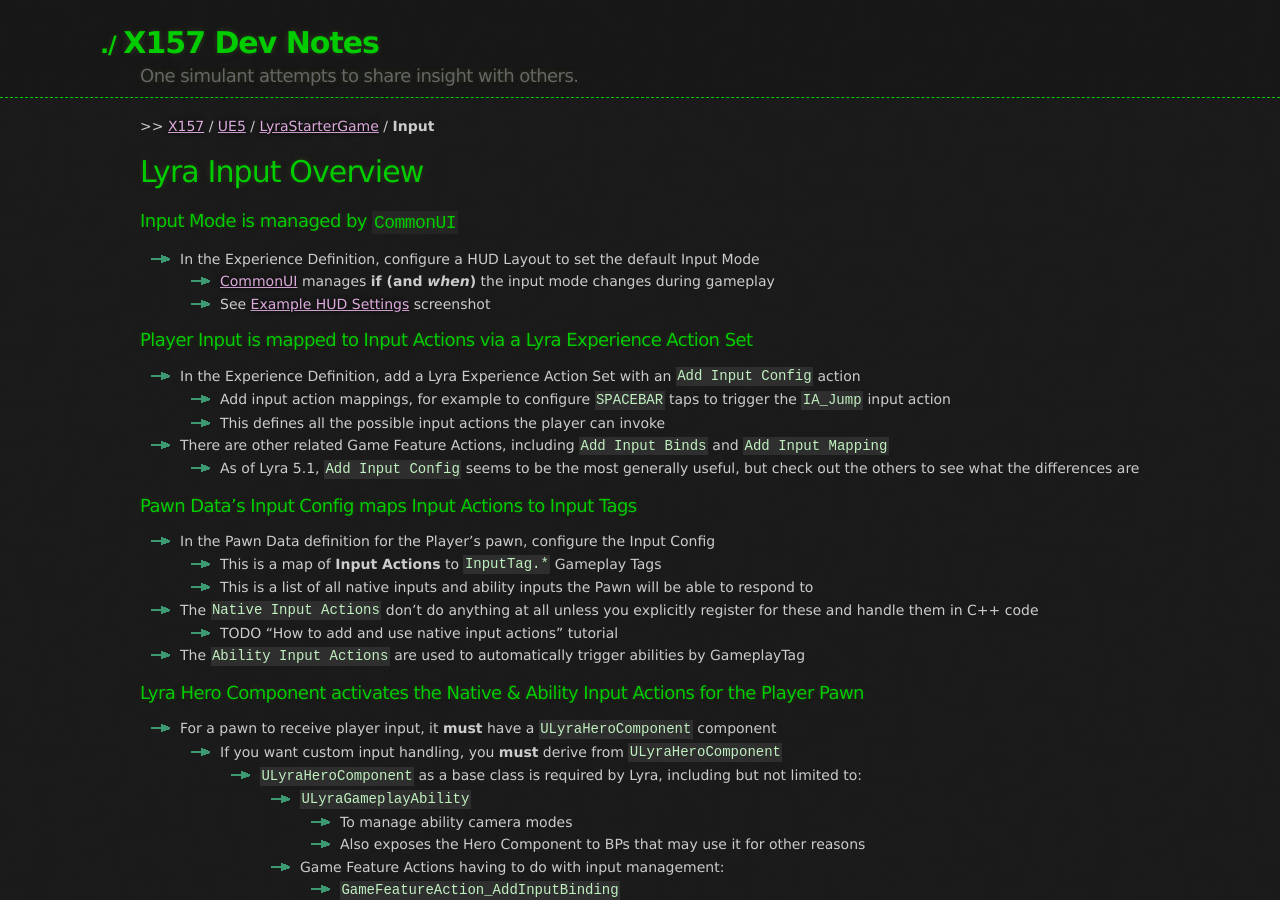
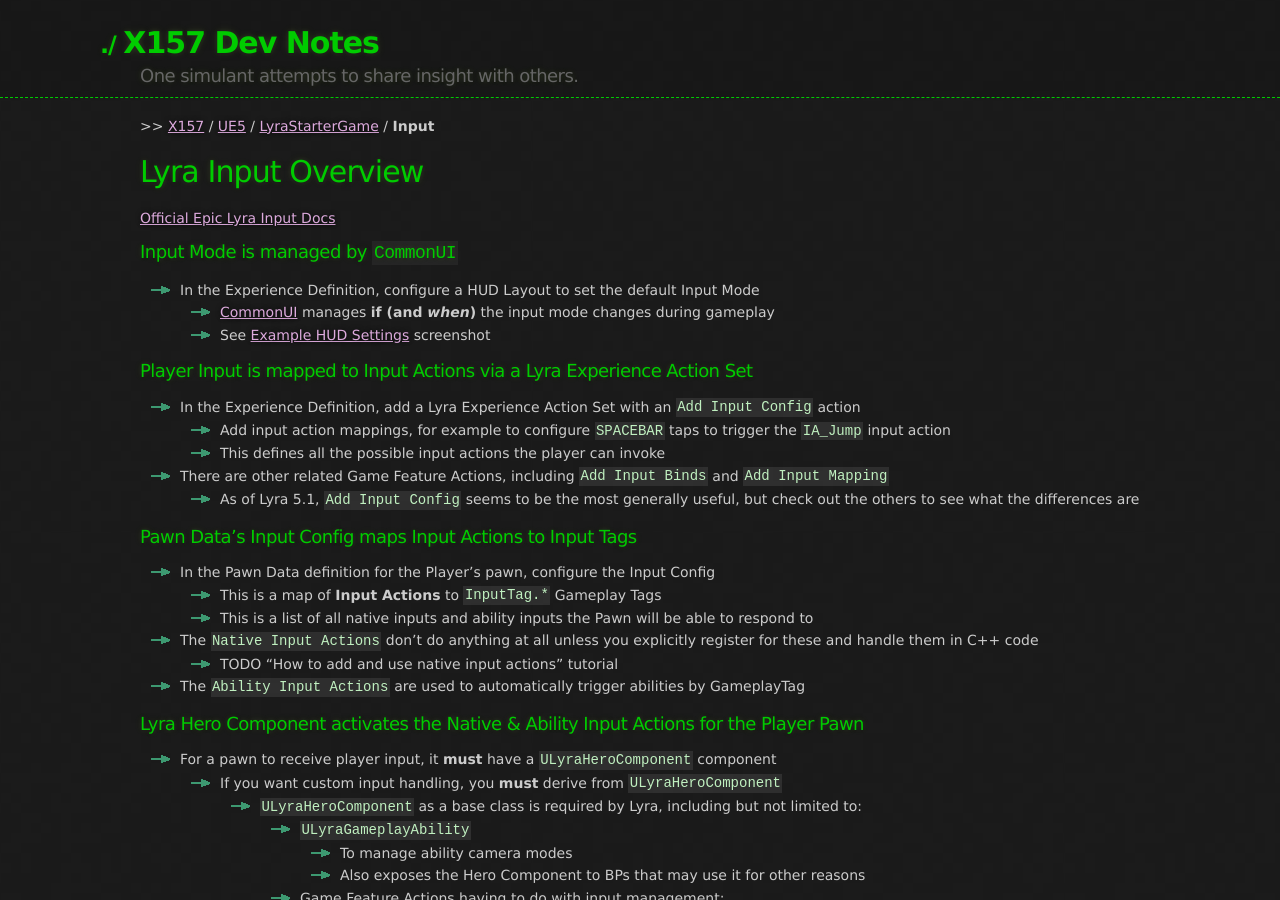
Before and after one commit to x157/x157.github.io, a Jekyll site: the page built from UE5/LyraStarterGame/Input/index.md, in a window 1280 px wide and 900 px high. Built offline with Jekyll 4.4.1, drawn with Linux system fonts in a browser that asks for light colours.

Commit message:
Add Epic official Lyra Input docs link

```diff
--- a/UE5/LyraStarterGame/Input/index.md
+++ b/UE5/LyraStarterGame/Input/index.md
@@ -6,6 +6,9 @@
 ---
 
 # Lyra Input Overview
+
+[Official Epic Lyra Input Docs](https://docs.unrealengine.com/5.1/en-US/lyra-input-settings-in-unreal-engine/)
+
 
 ##### Input Mode is managed by `CommonUI`
 
```
